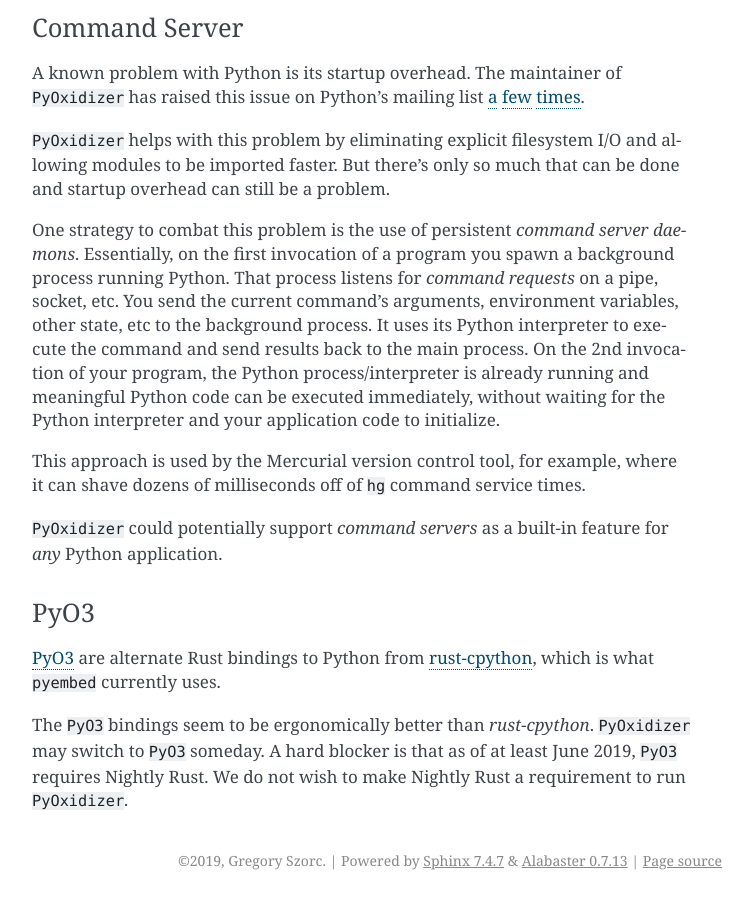
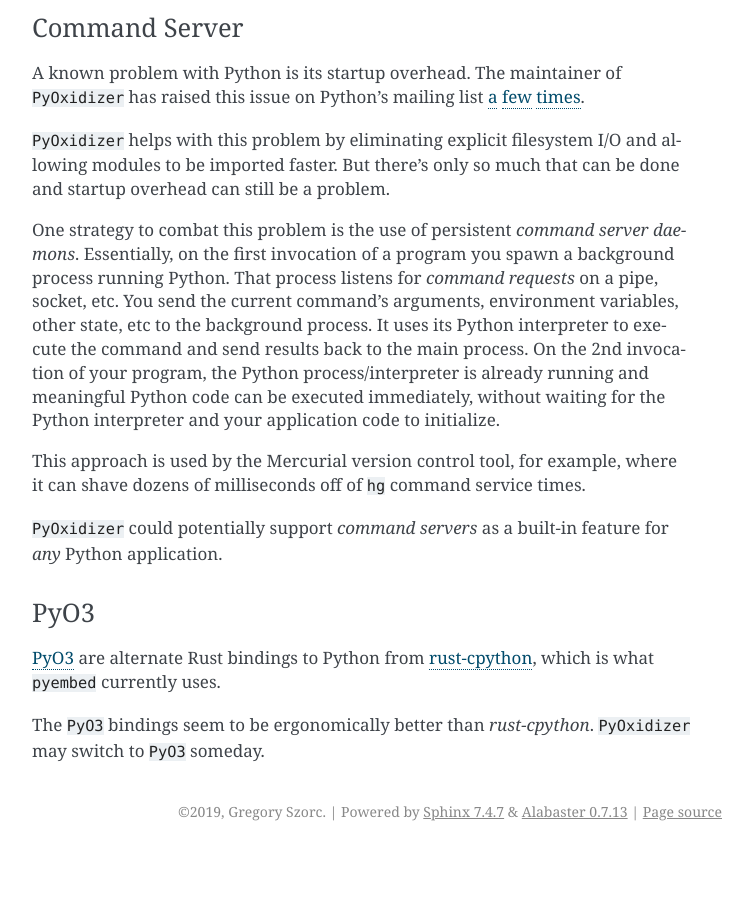
Before and after one commit to indygreg/PyOxidizer, a Sphinx documentation site: the page built from docs/status.rst, in a window 1280 px wide and 900 px high, scrolled down 5287 px. Shown: the whole window, without its empty margins (388-1141 px from the left). Built offline with Sphinx 7.4.7, drawn with Linux system fonts in a browser that asks for light colours; the version number is read from the project's files by our own code; after the commit the page ends 6138 px from its top, so only the background shows below that.

Commit message:
PyO3 supports stable Rust as of version 0.11.0 (Jun 28, 2020)

```diff
--- a/docs/status.rst
+++ b/docs/status.rst
@@ -295,6 +295,4 @@
 which is what ``pyembed`` currently uses.
 
 The ``PyO3`` bindings seem to be ergonomically better than `rust-cpython`.
-``PyOxidizer`` may switch to ``PyO3`` someday. A hard blocker is that
-as of at least June 2019, ``PyO3`` requires Nightly Rust. We do not wish
-to make Nightly Rust a requirement to run ``PyOxidizer``.
+``PyOxidizer`` may switch to ``PyO3`` someday.
```
